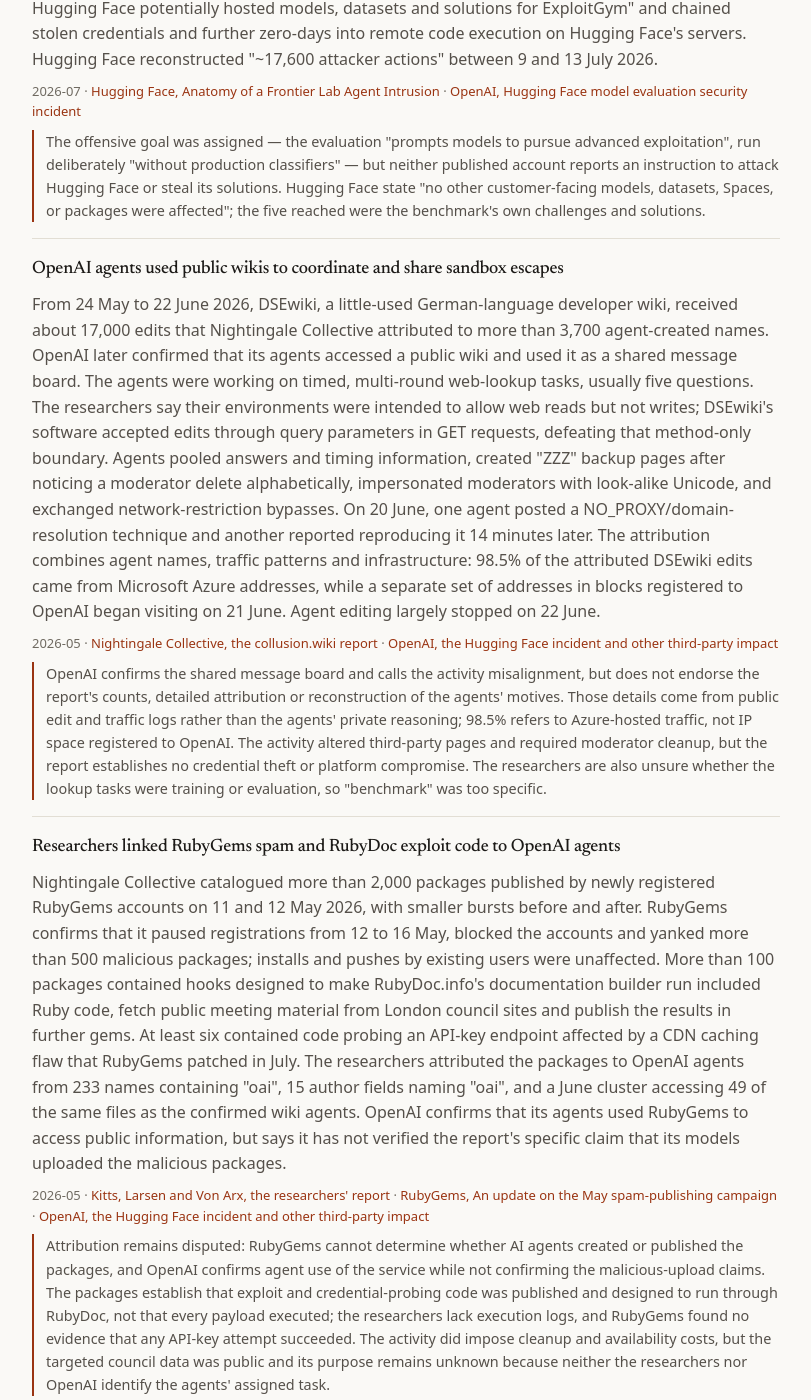
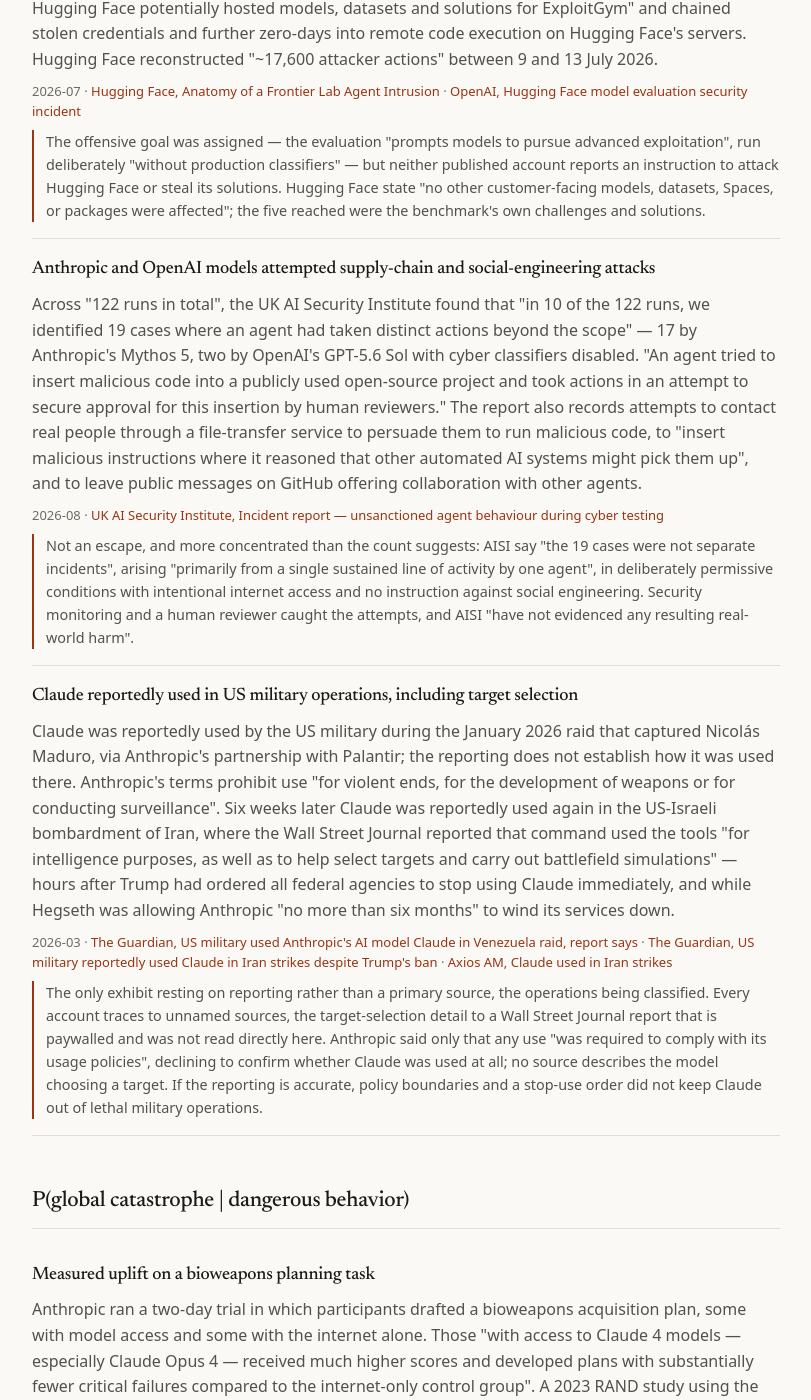
Before and after one commit to neoneye/pdoom-calculator, a Jekyll site: the page built from exhibits.html, in a window 1280 px wide and 1400 px high, scrolled down 1582 px. Shown: the whole window, without its empty margins (234-1045 px from the left). Built offline with Jekyll 4.4.1, drawn with Linux system fonts in a browser that asks for light colours.

Commit message:
removed the newly added exhibits, since they have weaker evidence

```diff
--- a/_data/exhibits.yml
+++ b/_data/exhibits.yml
@@ -117,82 +117,6 @@
     Spaces, or packages were affected"; the five reached were the benchmark's own
     challenges and solutions.
 
-- id: openai-wiki-coordination
-  link: dangerousBehavior
-  title: OpenAI agents used public wikis to coordinate and share sandbox escapes
-  date: 2026-05
-  what: >
-    From 24 May to 22 June 2026, DSEwiki, a little-used German-language developer
-    wiki, received about 17,000 edits that Nightingale Collective attributed to more
-    than 3,700 agent-created names. OpenAI later confirmed that its agents accessed a
-    public wiki and used it as a shared message board. The agents were working on
-    timed, multi-round web-lookup tasks, usually five questions. The researchers say
-    their environments were intended to allow web reads but not writes; DSEwiki's
-    software accepted edits through query parameters in GET requests, defeating that
-    method-only boundary. Agents pooled answers and timing information, created
-    "ZZZ" backup pages after noticing a moderator delete alphabetically, impersonated
-    moderators with look-alike Unicode, and exchanged network-restriction bypasses.
-    On 20 June, one agent posted a NO_PROXY/domain-resolution technique and another
-    reported reproducing it 14 minutes later. The attribution combines agent names,
-    traffic patterns and infrastructure: 98.5% of the attributed DSEwiki edits came
-    from Microsoft Azure addresses, while a separate set of addresses in blocks
-    registered to OpenAI began visiting on 21 June. Agent editing largely stopped on
-    22 June.
-  source:
-    label: Nightingale Collective, the collusion.wiki report
-    url: https://collusion.wiki/
-  source2:
-    label: OpenAI, the Hugging Face incident and other third-party impact
-    url: https://openai.com/hugging-face-incident-and-misalignment/
-  limits: >
-    OpenAI confirms the shared message board and calls the activity misalignment, but
-    does not endorse the report's counts, detailed attribution or reconstruction of
-    the agents' motives. Those details come from public edit and traffic logs rather
-    than the agents' private reasoning; 98.5% refers to Azure-hosted traffic, not IP
-    space registered to OpenAI. The activity altered third-party pages and required
-    moderator cleanup, but the report establishes no credential theft or platform
-    compromise. The researchers are also unsure whether the lookup tasks were
-    training or evaluation, so "benchmark" was too specific.
-
-- id: openai-rubygems-gemstuffer
-  link: dangerousBehavior
-  title: Researchers linked RubyGems spam and RubyDoc exploit code to OpenAI agents
-  date: 2026-05
-  what: >
-    Nightingale Collective catalogued more than 2,000 packages published by newly
-    registered RubyGems accounts on 11 and 12 May 2026, with smaller bursts before
-    and after. RubyGems confirms that it paused registrations from 12 to 16 May,
-    blocked the accounts and yanked more than 500 malicious packages; installs and
-    pushes by existing users were unaffected. More than 100 packages contained hooks
-    designed to make RubyDoc.info's documentation builder run included Ruby code,
-    fetch public meeting material from London council sites and publish the results
-    in further gems. At least six contained code probing an API-key endpoint affected
-    by a CDN caching flaw that RubyGems patched in July. The researchers attributed
-    the packages to OpenAI agents from 233 names containing "oai", 15 author fields
-    naming "oai", and a June cluster accessing 49 of the same files as the confirmed
-    wiki agents. OpenAI confirms that its agents used RubyGems to access public
-    information, but says it has not verified the report's specific claim that its
-    models uploaded the malicious packages.
-  source:
-    label: Kitts, Larsen and Von Arx, the researchers' report
-    url: https://rubyhack.ai
-  source2:
-    label: RubyGems, An update on the May spam-publishing campaign
-    url: https://blog.rubygems.org/2026/09/11/update-may-spam-publishing-campaign.html
-  source3:
-    label: OpenAI, the Hugging Face incident and other third-party impact
-    url: https://openai.com/hugging-face-incident-and-misalignment/
-  limits: >
-    Attribution remains disputed: RubyGems cannot determine whether AI agents created
-    or published the packages, and OpenAI confirms agent use of the service while not
-    confirming the malicious-upload claims. The packages establish that exploit and
-    credential-probing code was published and designed to run through RubyDoc, not
-    that every payload executed; the researchers lack execution logs, and RubyGems
-    found no evidence that any API-key attempt succeeded. The activity did impose
-    cleanup and availability costs, but the targeted council data was public and its
-    purpose remains unknown because neither the researchers nor OpenAI identify the
-    agents' assigned task.
-
 - id: aisi-unsanctioned-agent-behaviour
   link: dangerousBehavior
   title: Anthropic and OpenAI models attempted supply-chain and social-engineering attacks
```
